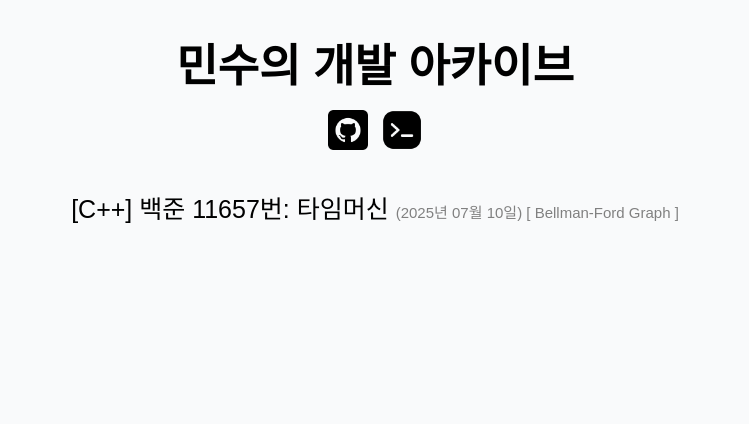
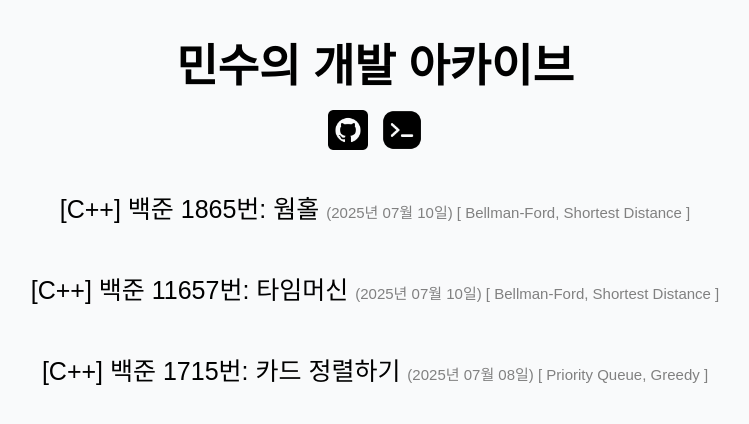
Before and after one commit to minsk601/minsk601.github.io, a Jekyll site: the page built from index.html, in a window 1280 px wide. Shown: the top 424 px of the page, without its empty margins (265-1014 px from the left). Built offline with Jekyll 4.4.1, drawn with Linux system fonts in a browser that asks for light colours; some web fonts are replaced; the list of posts is cut into pages by our own code; some of the changed lines change nothing that is shown.

Commit message:
New Posts

````diff
--- a/_config.yml
+++ b/_config.yml
@@ -33,7 +33,7 @@ solved_username: ms61
 plugins:
   - jekyll-feed
 
-paginate: 8
+paginate: 6
 paginate_path: "/page:num/"
 plugins:
   - jekyll-paginate
--- a/_posts/2025-07-10-PS-BOJ11657.markdown
+++ b/_posts/2025-07-10-PS-BOJ11657.markdown
@@ -3,7 +3,7 @@ layout: post
 title:  "[C++] 백준 11657번: 타임머신"
 date:   2025-07-10 23:00:00 +0900
 categories: PS
-tags: [Bellman-Ford, Graph]
+tags: [Bellman-Ford, Shortest Distance]
 ---
 
 # 문제
--- /dev/null
+++ b/_posts/2025-07-10-PS-BOJ1715.markdown
@@ -0,0 +1,60 @@
+---
+layout: post
+title:  "[C++] 백준 1715번: 카드 정렬하기"
+date:   2025-07-09 00:00:00 +0900
+categories: PS
+tags: [Priority Queue, Greedy]
+---
+
+# 문제
+
+<br>
+[문제: https://acmicpc.net/problem/1715](https://boj.kr/1715)
+**난이도: 골드 IV**
+
+<br>
+
+# 풀이 방법
+
+<br>
+**1.** 입력 받은 숫자 카드들을 오름차순으로 정렬 (작은 카드들을 묶는 것이 효율적)
+**2.** 우선순위 큐의 가장 위 카드 두 장을 꺼내 합치고, 그 값을 변수에 더한다
+**3.** 우선순위 큐의 크기가 1이 될 때까지 반복
+**4.** 묶음의 합을 저장한 변수 출력
+
+<br>
+
+# 소스 코드
+
+<br>
+```cpp
+#include <iostream>
+#include <queue>
+#include <algorithm>
+
+using namespace std;
+
+int main() {
+    ios_base::sync_with_stdio(false);
+    cin.tie(nullptr);
+    priority_queue<int, vector<int>, greater<int>> pq;
+    int n;
+    cin >> n;
+    for(int i = 0; i < n; i++) {
+        int tmp;
+        cin >> tmp;
+        pq.push(tmp);
+    }
+    int t = 0;
+    while(pq.size() != 1) {
+        int s = pq.top();
+        pq.pop();
+        s += pq.top();
+        pq.pop();
+        t += s;
+        pq.push(s);
+    }
+    cout << t << "\n";
+    return 0;
+}
+```
--- /dev/null
+++ b/_posts/2025-07-10-PS-BOJ1865.markdown
@@ -0,0 +1,90 @@
+---
+layout: post
+title:  "[C++] 백준 1865번: 웜홀"
+date:   2025-07-10 23:00:00 +0900
+categories: PS
+tags: [Bellman-Ford, Shortest Distance]
+---
+
+# 문제
+
+<br>
+[문제: https://acmicpc.net/problem/1865](https://boj.kr/1865)
+**난이도: 골드 III**
+
+<br>
+
+# 풀이 방법
+
+<br>
+**1.** vector<pair<int, int>> road[] 선언을 통해 도로의 정보 저장 (도로의 경우 양방향 저장)
+**2.** 웜홀의 경우 방향이 존재하며, 음수 값으로 road 에 저장
+**3.** 벨만-포드 알고리즘을 수행하나, 출발 기준점이 존재하지 않음
+**4.** 벨만-포드 알고리즘 수행 후, 음수 사이클이 존재한다면 YES, 존재하지 않는다면 NO 출력
+
+<br>
+
+# 소스 코드
+
+<br>
+```cpp
+#include <iostream>
+#include <vector>
+#include <climits>
+#include <algorithm>
+
+using namespace std;
+
+vector<long long> bellman(int start, int v, vector<pair<int, int>> road[]) {
+    vector<long long> time(v, INT_MAX);
+    time[start] = 0;
+    bool updated;
+
+    for(int i = 1; i < v; i++) {
+        updated = false;
+        for(int j = 1; j < v; j++) {
+            for(int k = 0; k < road[j].size(); k++) {
+                int next = road[j][k].first;
+                int ntime = road[j][k].second;
+                if(time[next] > time[j] + ntime) {
+                    time[next] = time[j] + ntime;
+                    updated = true;
+                }
+            }
+        }
+        if(!updated) break;
+    }
+    if(updated) time.clear();
+    return time;
+}
+
+int main() {
+    ios_base::sync_with_stdio(false);
+    cin.tie(nullptr);
+
+    int tc;
+    cin >> tc;
+    while(tc--) {
+        vector<pair<int, int>> road[501];
+        int n, m, w;
+        cin >> n >> m >> w;
+        for(int tmp = 0; tmp < m; tmp++) {
+            int s, e, t;
+            cin >> s >> e >> t;
+            road[s].push_back({e, t});  // s -> {e, t (time needed)} - 도로는 양방향
+            road[e].push_back({s, t});  // e -> {s, t (time needed)}
+        }
+
+        for(int tmp = 0; tmp < w; tmp++) {
+            int s, e, t;
+            cin >> s >> e >> t;
+            road[s].push_back({e, -t});  // s -> {e, t (time decreasing)} - 웜홀은 방향
+        }
+
+        vector<long long> time = bellman(1, n + 1, road);
+        time.size() == 0 ? cout << "YES\n" : cout << "NO\n";
+    }
+
+    return 0;
+}
+```
--- a/index.html
+++ b/index.html
@@ -8,7 +8,8 @@ paginate: 8
     <ul>
     {% for post in paginator.posts %}
         <li>
-            <a href="{{ post.url }}">{{ post.title }} <small> ({{ post.date | date: "%Y년 %m월 %d일" }}) [ {% for tag in post.tags %}{{ tag }} {% endfor %}]</small></a>
+            <a href="{{ post.url }}">{{ post.title }} <small> ({{ post.date | date: "%Y년 %m월 %d일" }})
+                [ {% for tag in post.tags %}{{ tag }}{% unless forloop.last %}, {% endunless %} {% endfor %}]</small></a>
         </li>
     {% endfor %}
     </ul>
````
